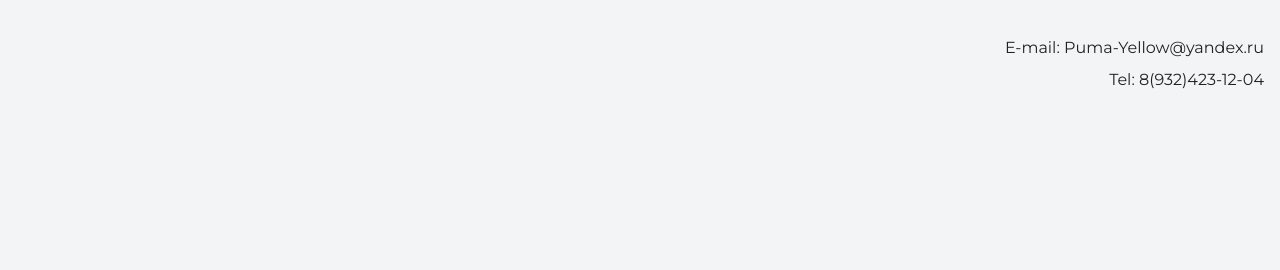
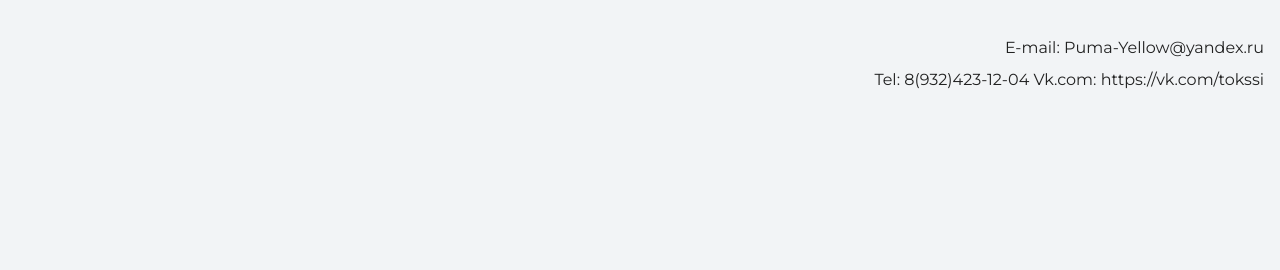
Before and after one commit to Toksi86/Portfolio, a plain HTML site: page index.html in a window 1280 px wide. Shown: the top 270 px of the page. Drawn offline with nearby package versions, Linux system fonts and the light colour scheme.

Commit message:
Попытка внести правки в уже загруженные файлы
Небольшая правка, созданная, чтобы научиться работать с GH.

```diff
--- a/index.html
+++ b/index.html
@@ -12,6 +12,7 @@
       <div class="container">
 		E-mail: Puma-Yellow@yandex.ru<br>
 		Tel: 8(932)423-12-04
+		Vk.com: https://vk.com/tokssi
 	  </div>
     </header>
 
```
